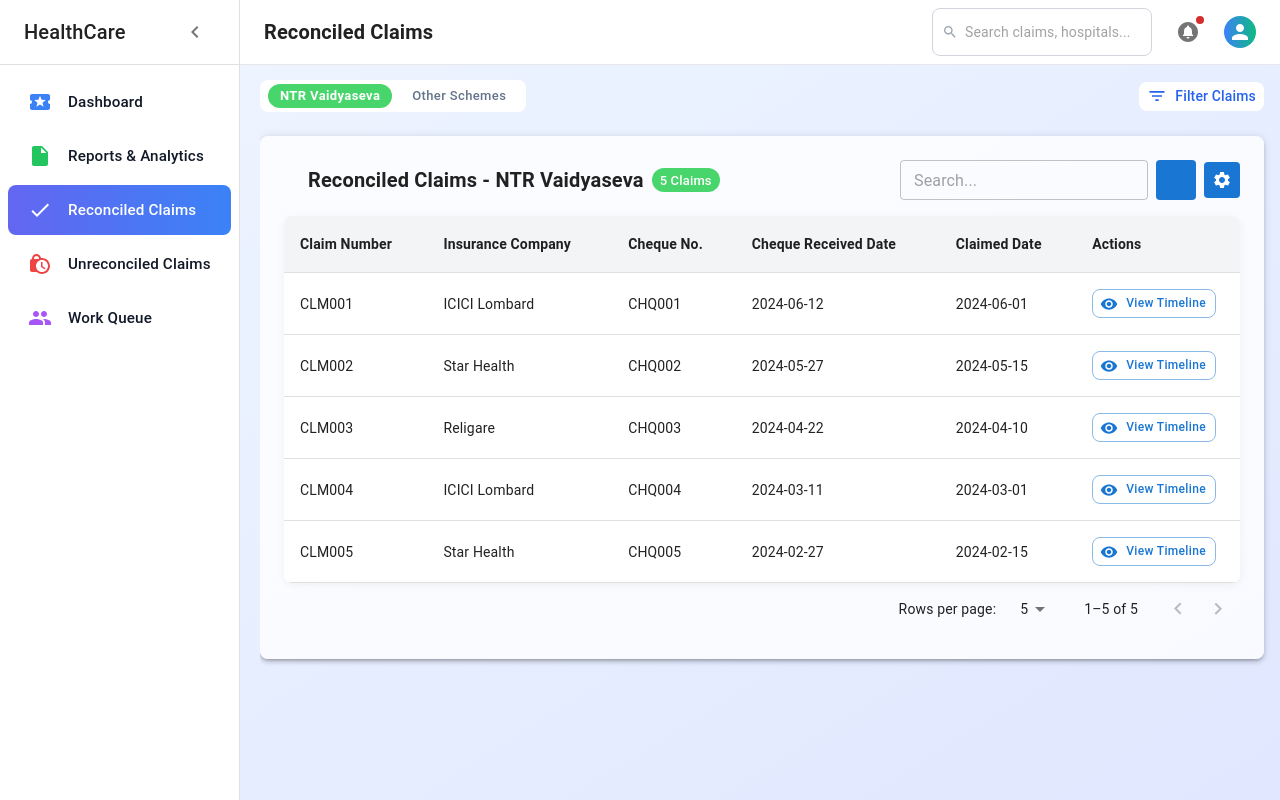
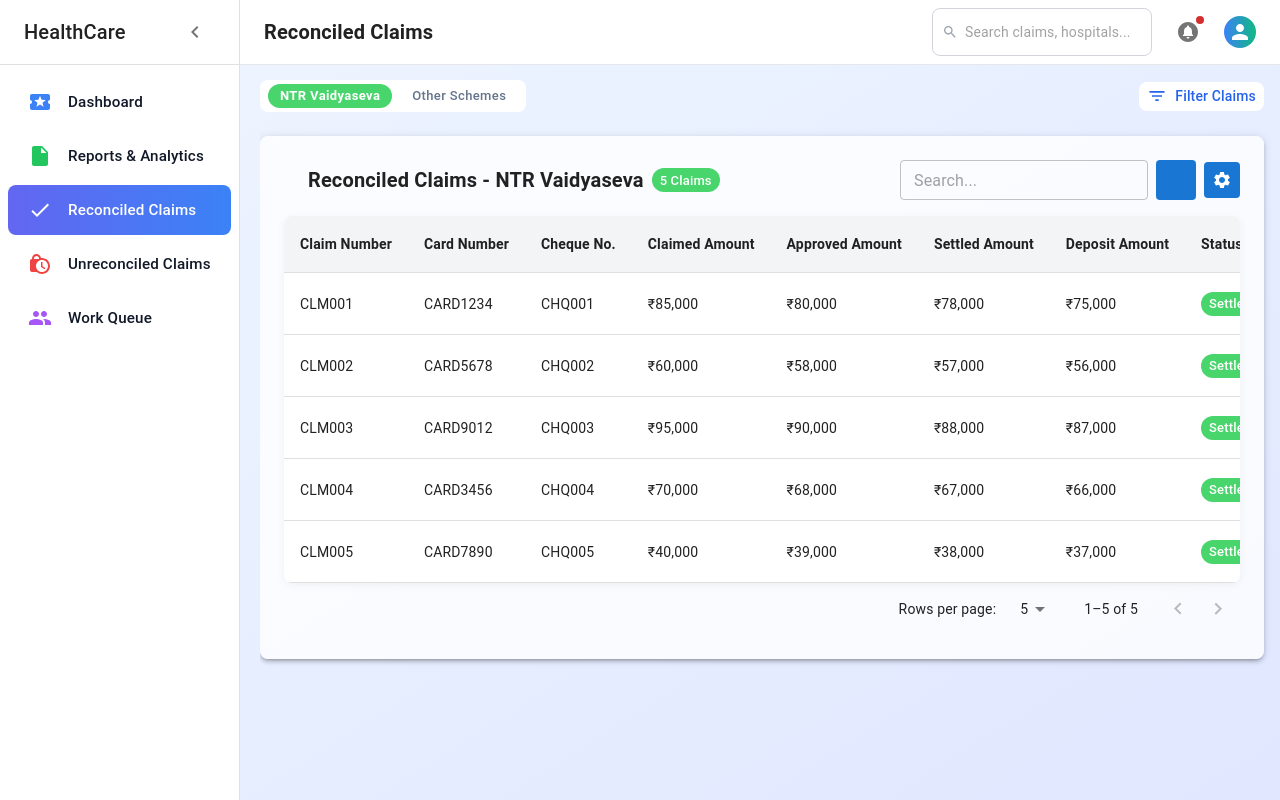
Before and after one commit to lavanyayarlagadda/Clamis_Traking, a React (Vite) app in the folder claims/: page /reconciled in a window 1280 px wide. Built offline with nearby package versions, Linux system fonts and the light colour scheme; some icons are missing.

Commit message:
Added the columns for reconciled

```diff
--- a/claims/src/pages/Reconciled/ReconciledPage.tsx
+++ b/claims/src/pages/Reconciled/ReconciledPage.tsx
@@ -30,12 +30,9 @@ export default function ReconciledPage() {
     Rejected: "#EF4444", // red
   };
 
-  const columns = [
+  const baseColumns = [
     { key: "claimNumber", label: "Claim Number" },
-    { key: "insuranceCompany", label: "Insurance Company" },
     { key: "chequeNumber", label: "Cheque No." },
-    { key: "chequeReceivedDate", label: "Cheque Received Date" },
-    { key: "claimedDate", label: "Claimed Date" },
     {
       key: "claimedAmount",
       label: "Claimed Amount",
@@ -46,10 +43,17 @@ export default function ReconciledPage() {
       label: "Approved Amount",
       render: (row: any) => `₹${row.approvedAmount?.toLocaleString()}`,
     },
+
     {
       key: "settledAmount",
       label: "Settled Amount",
       render: (row: any) => `₹${row.settledAmount?.toLocaleString()}`,
+    },
+    {
+      key: "depositAmount",
+      label: "Deposit Amount",
+      render: (row: any) =>
+        row.depositAmount ? `₹${row.depositAmount?.toLocaleString()}` : "N/A",
     },
     {
       key: "status",
@@ -71,7 +75,35 @@ export default function ReconciledPage() {
         );
       },
     },
+
+    {
+      key: "claimAge",
+      label: "Claim Age",
+    },
+    { key: "insuranceCompany", label: "Insurance Company" },
+
+    { key: "chequeReceivedDate", label: "Cheque Received Date" },
+    { key: "claimedDate", label: "Claimed Date" },
+
+    {
+      key: "depositDate",
+      label: "Deposit Date",
+      render: (row: any) => row.depositDate ?? "N/A",
+    },
   ];
+
+  const extendedColumns =
+    activeTab === "ntr"
+      ? [
+          baseColumns[0],
+          {
+            key: "cardNumber",
+            label: "Card Number",
+            render: (row: any) => row.cardNumber ?? "N/A",
+          },
+          ...baseColumns.slice(1),
+        ]
+      : baseColumns.slice(0, 8); // For other schemes, take first 8 columns only
 
   const dummyDialogData = {
     claimNumber: "CLM-001245",
@@ -182,14 +214,13 @@ export default function ReconciledPage() {
           activeTab === "ntr" ? "NTR Vaidyaseva" : "Other Schemes"
         }`}
         countLabel={`${currentClaims.length} Claims`}
-        columns={columns}
+        columns={extendedColumns}
         data={currentClaims}
         actions={[
           {
             label: "View Timeline",
             icon: <Visibility fontSize="small" />,
             onClick: (row) => {
-              // setDialogData(row);
               setDialogOpen(true);
             },
           },
@@ -197,6 +228,7 @@ export default function ReconciledPage() {
         chipColor={"#48D56B"}
         Icon={CheckCircleIcon}
         iconColor={"#48D56B"}
+        minColumns={8}
       />
 
       {dummyDialogData && (
--- a/claims/src/pages/Reconciled/data.ts
+++ b/claims/src/pages/Reconciled/data.ts
@@ -4,62 +4,83 @@ export const reconciledClaimsNTR = [
     insuranceCompany: "ICICI Lombard",
     chequeNumber: "CHQ001",
     chequeReceivedDate: "2024-06-12",
-    claimedDate: "2024-06-01",
+    claimedDate: "2024-06-20",
     claimedAmount: 85000,
     approvedAmount: 80000,
     settledAmount: 78000,
     status: "Settled",
     manualReconciled: false,
+    cardNumber: "CARD1234",
+    depositAmount: 75000,
+    depositDate: "2024-06-22",
+    claimAge: "0-7 days",
   },
   {
     claimNumber: "CLM002",
     insuranceCompany: "Star Health",
     chequeNumber: "CHQ002",
-    chequeReceivedDate: "2024-05-27",
-    claimedDate: "2024-05-15",
+    chequeReceivedDate: "2024-06-10",
+    claimedDate: "2024-06-12",
     claimedAmount: 60000,
     approvedAmount: 58000,
     settledAmount: 57000,
     status: "Settled",
     manualReconciled: false,
+    cardNumber: "CARD5678",
+    depositAmount: 56000,
+    depositDate: "2024-06-15",
+    claimAge: "8-15 days",
   },
   {
     claimNumber: "CLM003",
     insuranceCompany: "Religare",
     chequeNumber: "CHQ003",
-    chequeReceivedDate: "2024-04-22",
-    claimedDate: "2024-04-10",
+    chequeReceivedDate: "2024-05-22",
+    claimedDate: "2024-05-25",
     claimedAmount: 95000,
     approvedAmount: 90000,
     settledAmount: 88000,
     status: "Settled",
     manualReconciled: false,
+    cardNumber: "CARD9012",
+    depositAmount: 87000,
+    depositDate: "2024-05-30",
+    claimAge: "16-30 days",
   },
   {
     claimNumber: "CLM004",
     insuranceCompany: "ICICI Lombard",
     chequeNumber: "CHQ004",
-    chequeReceivedDate: "2024-03-11",
-    claimedDate: "2024-03-01",
+    chequeReceivedDate: "2024-04-11",
+    claimedDate: "2024-04-01",
     claimedAmount: 70000,
     approvedAmount: 68000,
     settledAmount: 67000,
     status: "Settled",
     manualReconciled: false,
+    cardNumber: "CARD3456",
+    depositAmount: 66000,
+    depositDate: "2024-04-13",
+    claimAge: "30+ days",
   },
   {
     claimNumber: "CLM005",
     insuranceCompany: "Star Health",
     chequeNumber: "CHQ005",
-    chequeReceivedDate: "2024-02-27",
-    claimedDate: "2024-02-15",
+    chequeReceivedDate: "2024-05-01",
+    claimedDate: "2024-05-10",
     claimedAmount: 40000,
     approvedAmount: 39000,
     settledAmount: 38000,
     status: "Settled",
     manualReconciled: false,
+    cardNumber: "CARD7890",
+    depositAmount: 37000,
+    depositDate: "2024-05-05",
+    claimAge: "16-30 days",
   },
 ];
+
 
 
 export const reconciledClaimsOther = [
@@ -68,59 +89,74 @@ export const reconciledClaimsOther = [
     insuranceCompany: "New India Assurance",
     chequeNumber: "CHQ1001",
     chequeReceivedDate: "2024-06-18",
-    claimedDate: "2024-04-10",
+    claimedDate: "2024-06-19",
     claimedAmount: 120000,
     approvedAmount: 110000,
     settledAmount: 105000,
     status: "Settled",
     manualReconciled: false,
+    depositAmount: 104000,
+    depositDate: "2024-06-20",
+    claimAge: "0-7 days",
   },
   {
     claimNumber: "CLM-OTH-002",
     insuranceCompany: "HDFC Ergo",
     chequeNumber: "CHQ1002",
-    chequeReceivedDate: "2024-06-19",
-    claimedDate: "2024-05-05",
+    chequeReceivedDate: "2024-06-16",
+    claimedDate: "2024-06-10",
     claimedAmount: 100000,
     approvedAmount: 95000,
     settledAmount: 94000,
     status: "Settled",
     manualReconciled: false,
+    depositAmount: 93000,
+    depositDate: "2024-06-17",
+    claimAge: "8-15 days",
   },
   {
     claimNumber: "CLM-OTH-003",
     insuranceCompany: "Oriental Insurance",
     chequeNumber: "CHQ1003",
-    chequeReceivedDate: "2024-06-20",
-    claimedDate: "2024-03-12",
+    chequeReceivedDate: "2024-06-14",
+    claimedDate: "2024-05-18",
     claimedAmount: 85000,
     approvedAmount: 80000,
     settledAmount: 78000,
     status: "Settled",
     manualReconciled: false,
+    depositAmount: 77000,
+    depositDate: "2024-06-16",
+    claimAge: "16-30 days",
   },
   {
     claimNumber: "CLM-OTH-004",
     insuranceCompany: "Bajaj Allianz",
     chequeNumber: "CHQ1004",
-    chequeReceivedDate: "2024-06-15",
-    claimedDate: "2024-02-28",
+    chequeReceivedDate: "2024-06-10",
+    claimedDate: "2024-04-20",
     claimedAmount: 95000,
     approvedAmount: 91000,
     settledAmount: 90000,
     status: "Settled",
     manualReconciled: false,
+    depositAmount: 89000,
+    depositDate: "2024-06-11",
+    claimAge: "30+ days",
   },
   {
     claimNumber: "CLM-OTH-005",
     insuranceCompany: "National Insurance",
     chequeNumber: "CHQ1005",
-    chequeReceivedDate: "2024-06-16",
-    claimedDate: "2024-01-15",
+    chequeReceivedDate: "2024-06-09",
+    claimedDate: "2024-05-22",
     claimedAmount: 72000,
     approvedAmount: 70000,
     settledAmount: 69000,
     status: "Settled",
     manualReconciled: false,
+    depositAmount: 68000,
+    depositDate: "2024-06-10",
+    claimAge: "16-30 days",
   },
 ];
--- a/claims/src/pages/WorkQueue/workQueueGrid.tsx
+++ b/claims/src/pages/WorkQueue/workQueueGrid.tsx
@@ -72,7 +72,6 @@ const columns = [
           selectedAssigneeId={selectedAssigneeId}
           onSelect={(assignee:Assignee) => {
             setSelectedAssigneeId(assignee.id);
-            // Optional: Call API or update parent state
           }}
         />
       );
```
